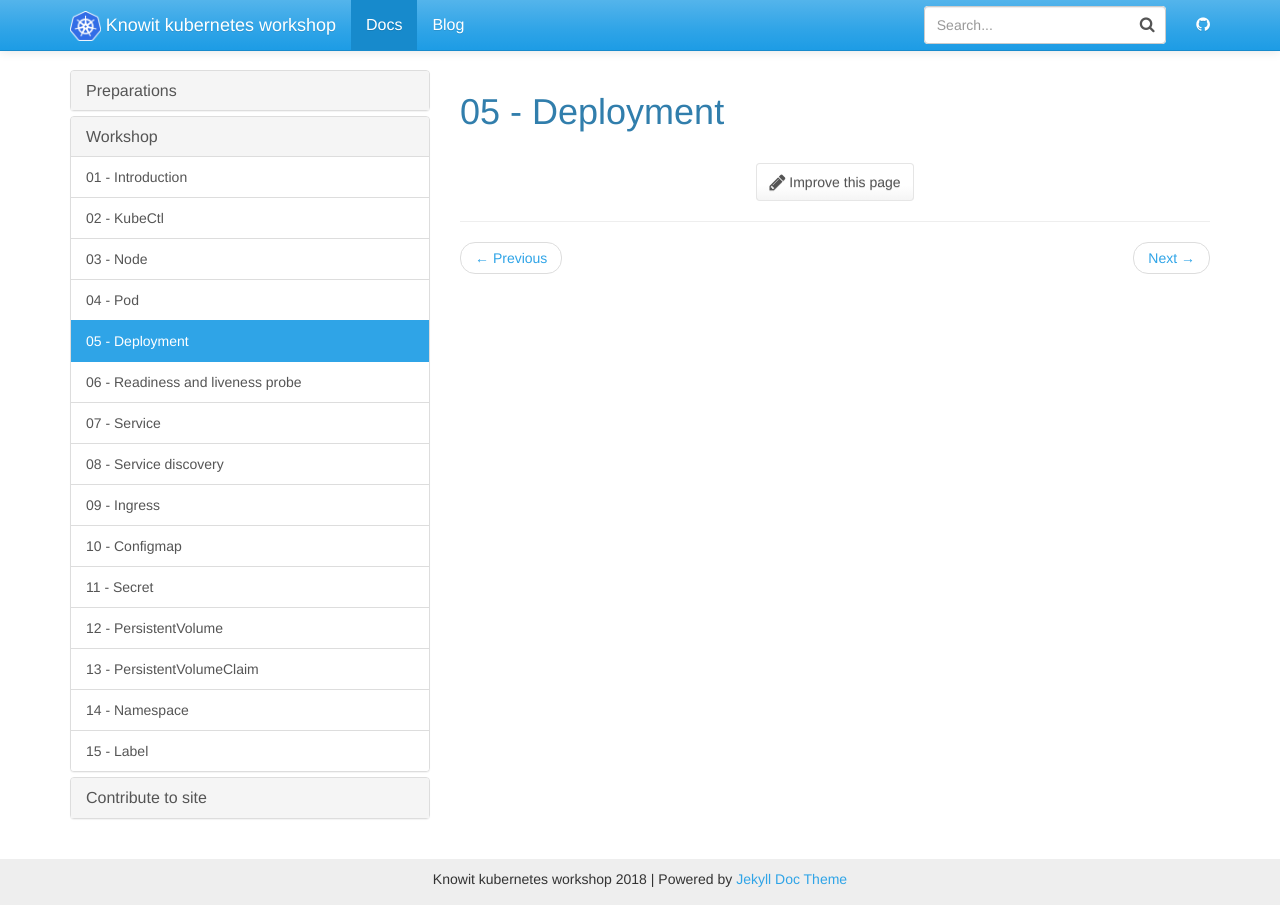
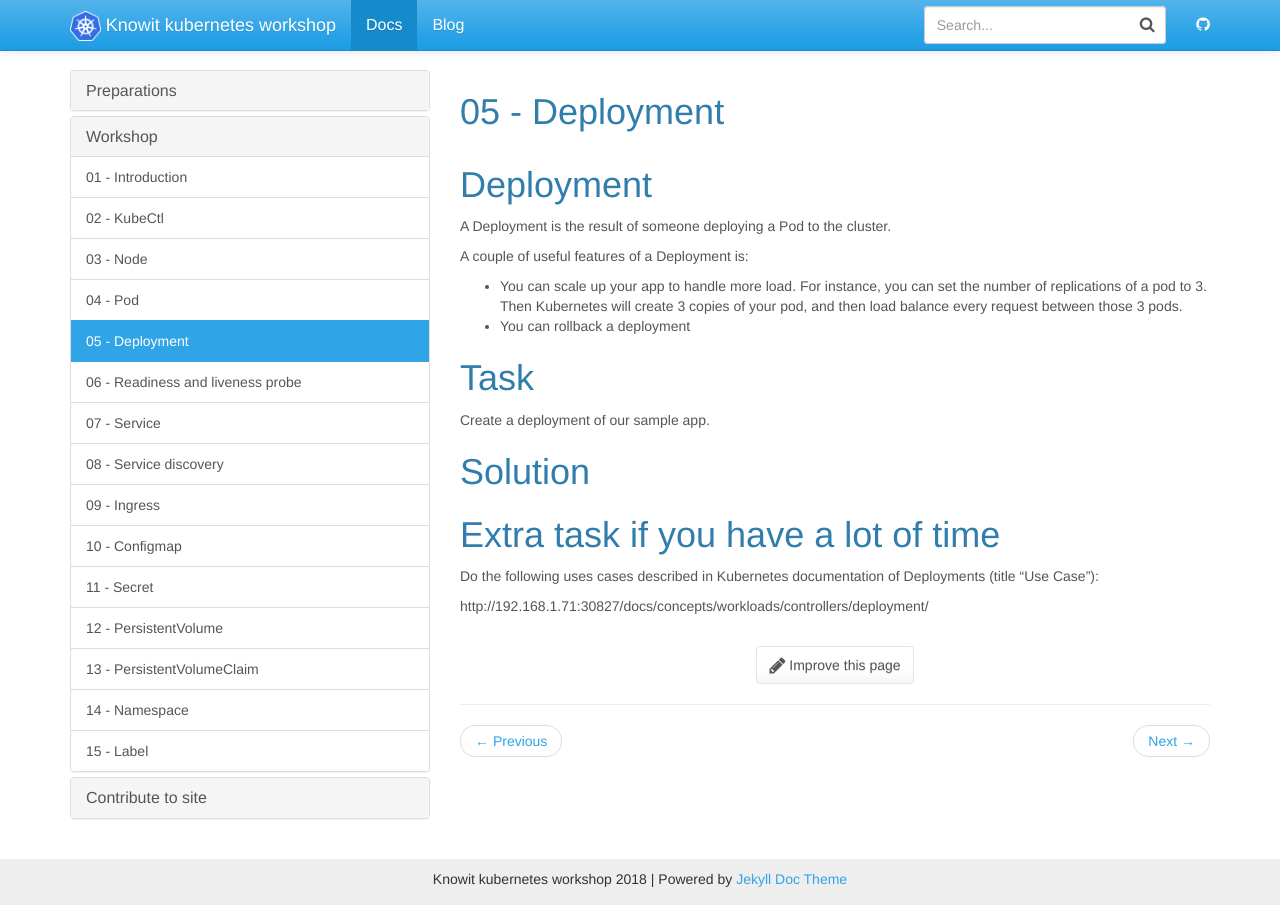
Before and after one commit to knowit/kubernetes-workshop, a Jekyll site: the page built from docs/_docs/workshop/05-deploy.md, in a window 1280 px wide. Built offline with Jekyll 4.4.1, drawn with Linux system fonts in a browser that asks for light colours; nearby versions of some CDN libraries.

Commit message:
Add doc for 05-deploy

```diff
--- a/docs/_docs/workshop/05-deploy.md
+++ b/docs/_docs/workshop/05-deploy.md
@@ -2,3 +2,27 @@
 title: 05 - Deployment
 permalink: /docs/05-deployment/
 ---
+
+# Deployment
+
+A Deployment is the result of someone deploying a Pod to the cluster.
+
+A couple of useful features of a Deployment is:
+* You can scale up your app to handle more load. For instance, you can set the number of replications of a pod
+to 3. Then Kubernetes will create 3 copies of your pod, and then load balance every request between those 3
+pods.
+* You can rollback a deployment
+
+# Task
+
+Create a deployment of our sample app.
+
+# Solution
+
+
+
+# Extra task if you have a lot of time
+
+Do the following uses cases described in Kubernetes documentation of Deployments (title "Use Case"):
+
+http://192.168.1.71:30827/docs/concepts/workloads/controllers/deployment/
```
